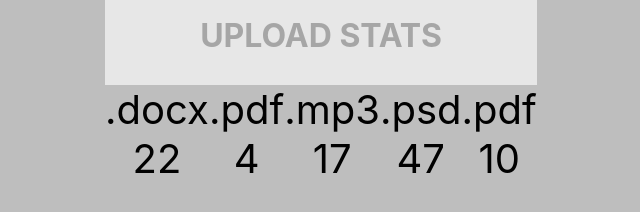
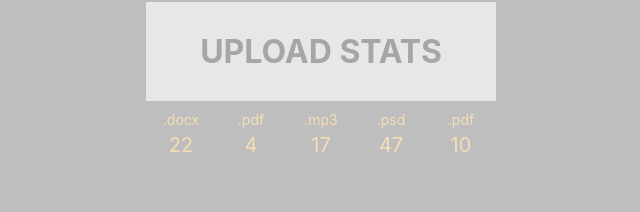
Before and after one commit to cod3provider/woolf-react-hw-01-components, a React (Create React App) app: page / in a window 1280 px wide. Shown: the part 500-712 px from the top of the page, without its empty margins (319-959 px from the left). Built offline with nearby package versions, Linux system fonts and the light colour scheme.

Commit message:
add finals styles for Statistics component

```diff
--- a/src/components/Statistics/Statistics.module.css
+++ b/src/components/Statistics/Statistics.module.css
@@ -14,6 +14,8 @@
 
 .statList {
   display: flex;
+  justify-content: space-between;
+  width: 350px;
 }
 
 .item {
@@ -21,8 +23,16 @@
   flex-direction: column;
   justify-content: center;
   align-items: center;
+  gap: 5px;
+  padding: 10px 15px;
+  color: wheat;
+  width: calc((100% - 15px) / 5);
 }
 
-.label {}
+.label {
+  font-size: 14px;
+}
 
-.percentage {}
+.percentage {
+  font-size: 20px;
+}
```
